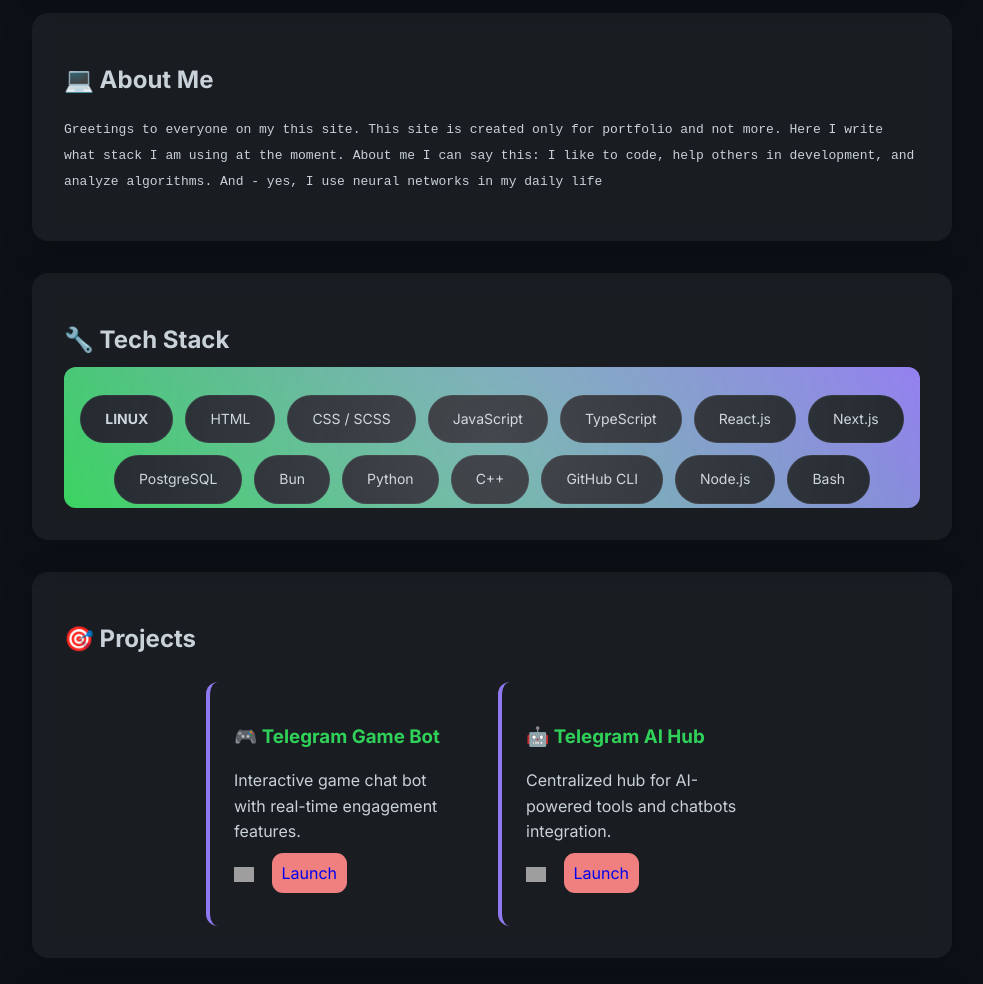
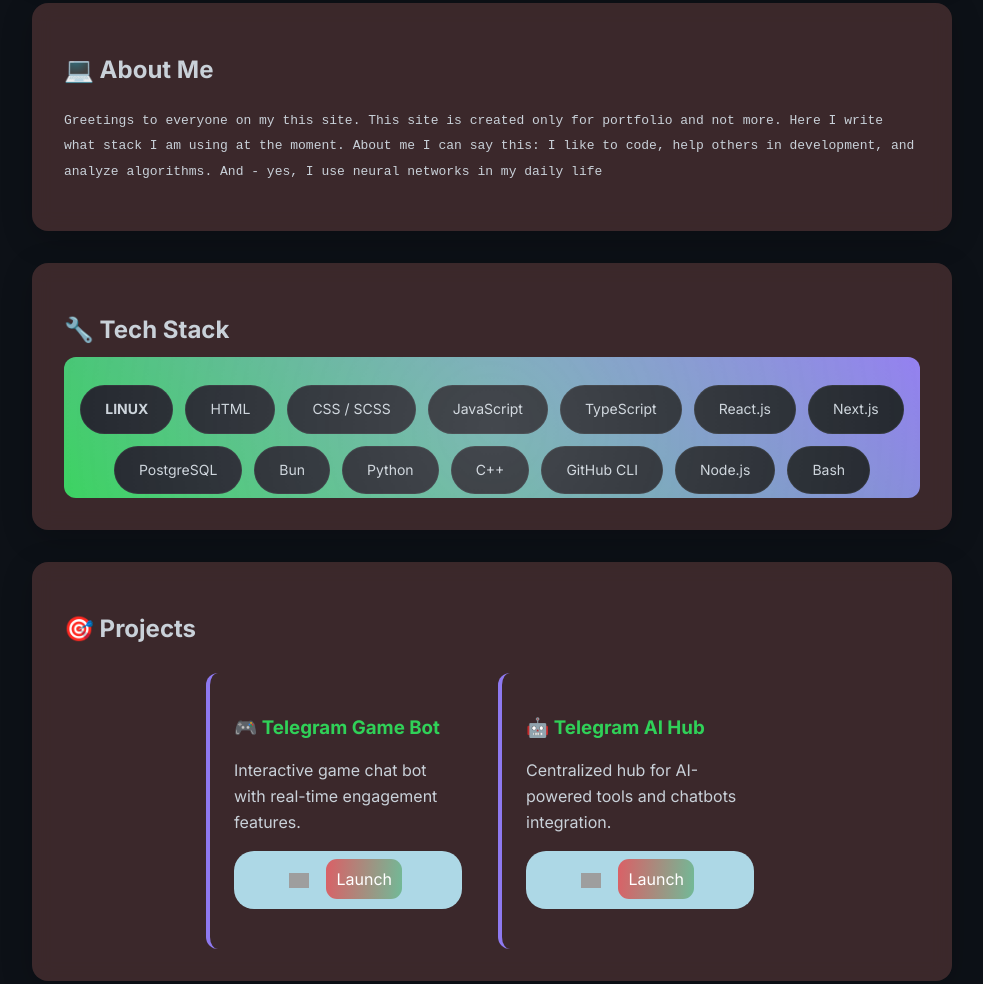
Before and after one commit to RestlessByte/RestlessByte.github.io, a plain HTML site: page index.html in a window 1280 px wide. Shown: the part 414-1398 px from the top of the page, without its empty margins (148-1131 px from the left). Drawn offline with Linux system fonts and the light colour scheme; grey boxes are pictures that could not be loaded.

Commit message:
automatic push

```diff
--- a/index.css
+++ b/index.css
@@ -40,7 +40,7 @@
  }
 
  .glass {
-    background: rgba(255, 255, 255, 0.05);
+   background: rgba(97, 60, 60, 0.561);
    border-radius: 16px;
    padding: 2rem;
    box-shadow: 0 8px 32px 0 rgba(0, 0, 0, 0.2);
@@ -56,6 +56,7 @@
 
  .subtitle {
    color: var(--gray);
+   margin-top: 3px;
    font-size: 1.1rem;
  }
 
@@ -127,12 +128,20 @@
 
  }
 
+ .project-card-button {
+   background: lightblue;
+   display: flex;
+   flex-direction: column;
+   align-items: center;
+   height: fit-content;
+   border-radius: 20px;
+ }
+
  .s {
-    background: lightcoral;
+   background: linear-gradient(455deg, rgba(255, 0, 0, 0.556), rgba(0, 128, 0, 0.345));
    padding: 10px;
-    text-align: center;
+   color: #ffffff;
    margin: 5px;
-    text-decoration: none;
    animation: all 1.5s ease;
    border-radius: 11px;
  }
@@ -155,13 +164,17 @@
  }
 
  .project-card {
-    background: linear-gradient(455deg, rgb(136, 118, 118)k, rgb(119, 119, 213), rgb(154, 163, 154));
+   background: linear-gradient(455deg, rgb(136, 118, 118)k, rgb(119, 119, 213), rgb(34, 64, 34));
    padding: 1.5rem;
    border-radius: 12px;
    width: 280px;
    text-align: left;
    border-left: 4px solid var(--accent);
    transition: transform 0.3s;
+
+   &:hover {
+     scale: 1.2;
+   }
  }
 
  .project-card:hover {
--- a/index.html
+++ b/index.html
@@ -64,16 +64,19 @@
         <div class="project-card">
           <h3 class="project-title">🎮 Telegram Game Bot</h3>
           <p>Interactive game chat bot with real-time engagement features.</p>
-          <p><img src="https://img.icons8.com/ios-filled/24/000000/telegram.png " class="icon" alt="Telegram icon" />
-            <a class='s' href="https://t.me/farmilochka0_bot " target="_blank">Launch</a>
-          </p>
+          <div class="project-card-button">
+            <p><img src="https://img.icons8.com/ios-filled/24/000000/telegram.png " class="icon" alt="Telegram icon" />
+              <a class='s' href="https://t.me/AIHub0_bot " target="_blank">Launch</a>
+          </div>
         </div>
 
         <div class="project-card">
           <h3 class="project-title">🤖 Telegram AI Hub</h3>
           <p>Centralized hub for AI-powered tools and chatbots integration.</p>
-          <p><img src="https://img.icons8.com/ios-filled/24/000000/telegram.png " class="icon" alt="Telegram icon" />
-            <a class='s' href="https://t.me/AIHub0_bot " target="_blank">Launch</a>
+          <div class="project-card-button">
+            <p><img src="https://img.icons8.com/ios-filled/24/000000/telegram.png " class="icon" alt="Telegram icon" />
+              <a class='s' href="https://t.me/AIHub0_bot " target="_blank">Launch</a>
+          </div>
           </p>
         </div>
       </div>
```
Lines whose indentation alone changed are shown as unchanged.
